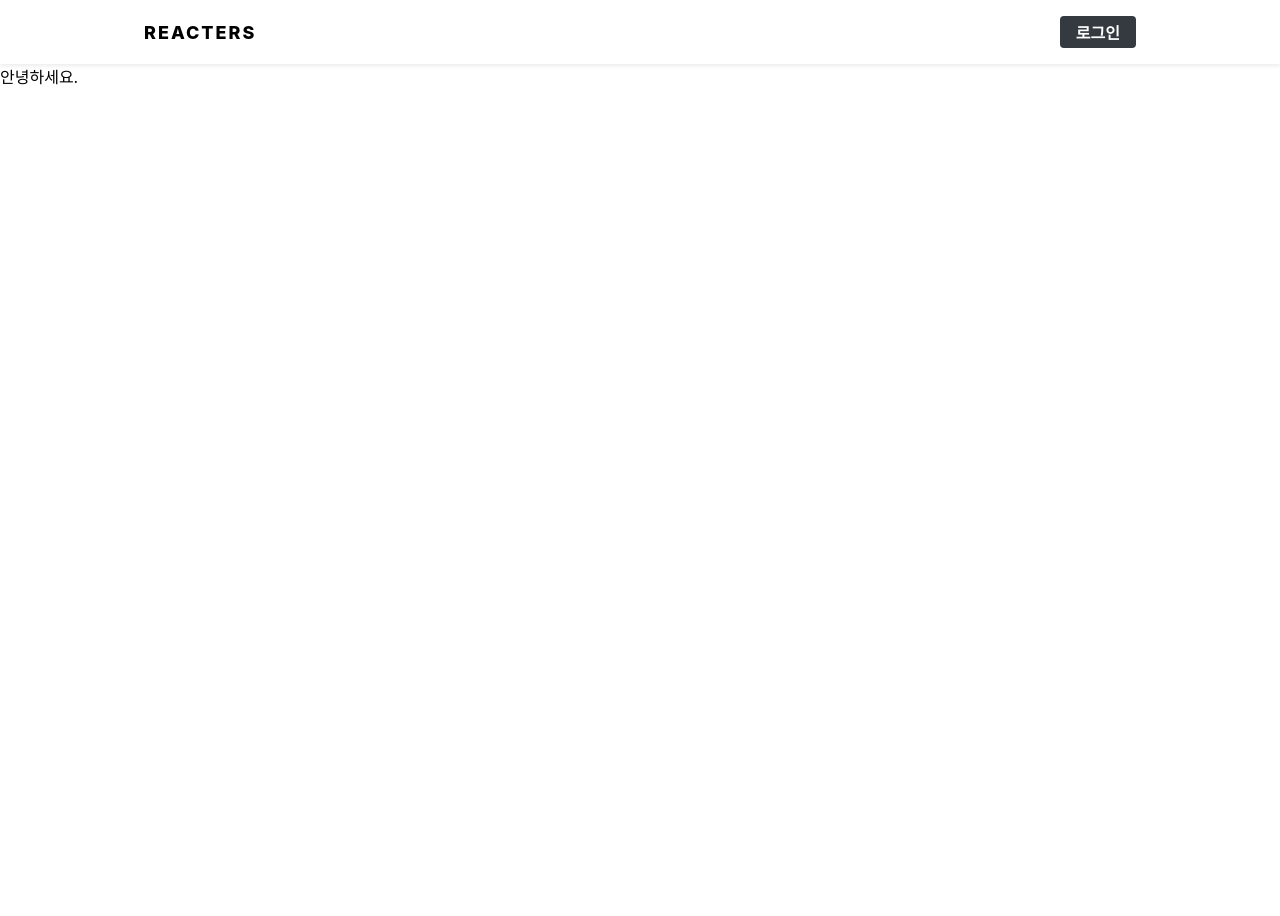
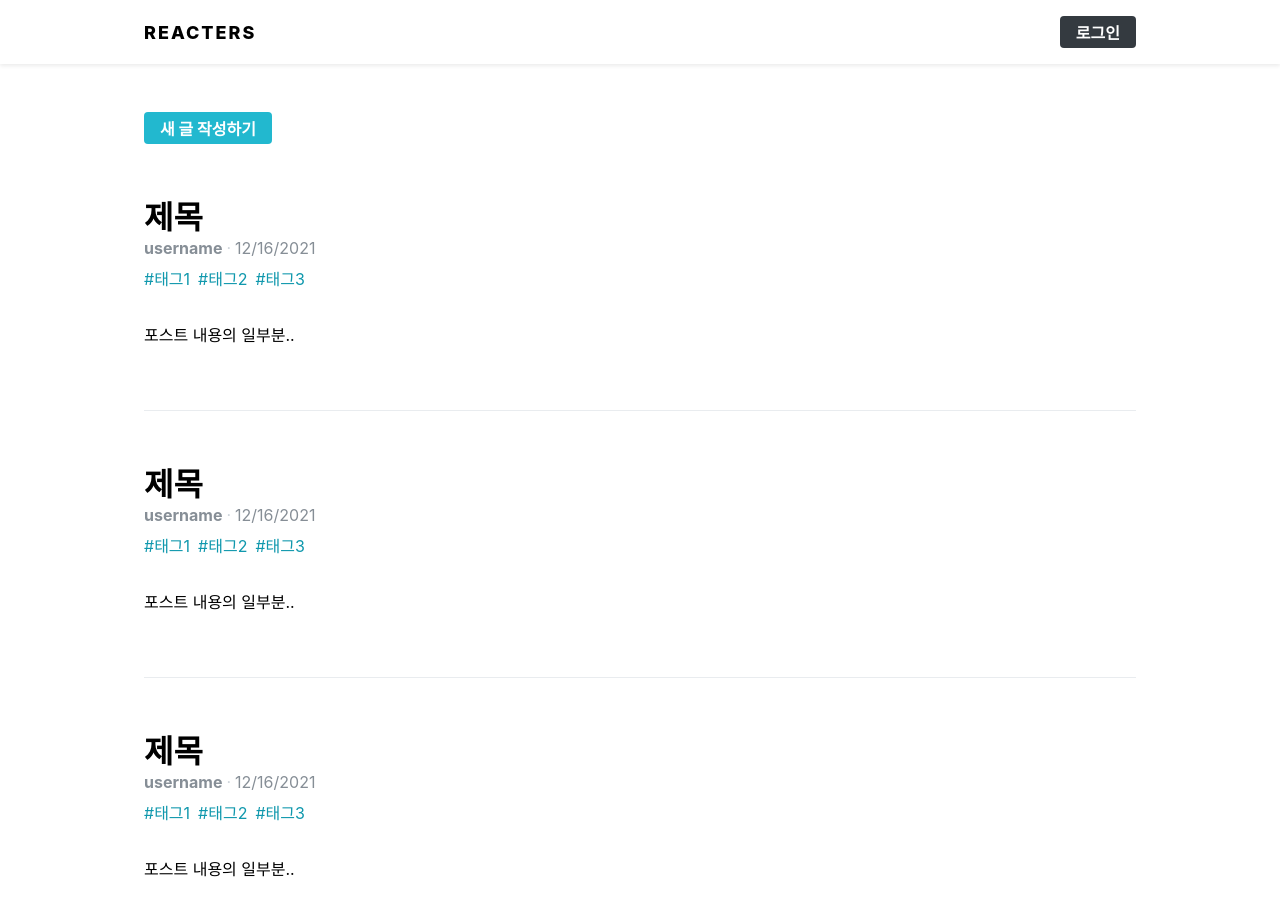
Before and after one commit to solbi0802/blog, a React (Create React App) app in the folder blog-frontend/: page / in a window 1280 px wide. Shown: the top 916 px of the page. Before the commit the page ends 800 px from the top, so only its background shows below. Built offline with nearby package versions, Linux system fonts and the light colour scheme.

Commit message:
포스트 목록 조회  UI

```diff
--- /dev/null
+++ b/blog-frontend/src/components/common/SubInfo.js
@@ -0,0 +1,34 @@
+import React from 'react';
+import styled, { css } from 'styled-components';
+import { Link } from 'react-router-dom';
+import palette from '../../lib/styles/palette';
+
+const SubInfoBlock = styled.div`
+  ${(props) =>
+    props.hasMaringTop &&
+    css`
+      margin-top: 1rem;
+    `}
+  color: ${palette.gray[6]};
+  span + span:before {
+    color: ${palette.gray[4]};
+    padding-left: 0.25rem;
+    padding-right: 0.25rem;
+    content: '\\B7';
+  }
+`;
+
+const SubInfo = ({ username, publishedDate, hasMaringTop }) => {
+  return (
+    <SubInfoBlock hasMaringTop={hasMaringTop}>
+      <span>
+        <b>
+          <Link to={`/@${username}`}>{username}</Link>
+        </b>
+      </span>
+      <span>{new Date(publishedDate).toLocaleDateString()}</span>
+    </SubInfoBlock>
+  );
+};
+
+export default SubInfo;
--- /dev/null
+++ b/blog-frontend/src/components/common/Tags.js
@@ -0,0 +1,31 @@
+import React from 'react';
+import styled from 'styled-components';
+import { Link } from 'react-router-dom';
+import palette from '../../lib/styles/palette';
+
+const TagsBlock = styled.div`
+  margin-top: 0.5rem;
+  .tag {
+    display: inline-block;
+    color: ${palette.cyan[7]};
+    text-decoration: none;
+    margin-right: 0.5rem;
+    &:hover {
+      color: ${palette.cyan[6]};
+    }
+  }
+`;
+
+const Tags = ({ tags }) => {
+  return (
+    <TagsBlock>
+      {tags.map((tag) => (
+        <Link className="tag" to={`/?tag=${tag}`} key={tag}>
+          #{tag}
+        </Link>
+      ))}
+    </TagsBlock>
+  );
+};
+
+export default Tags;
--- a/blog-frontend/src/components/post/PostViewer.js
+++ b/blog-frontend/src/components/post/PostViewer.js
@@ -2,6 +2,8 @@
 import styled from 'styled-components';
 import palette from '../../lib/styles/palette';
 import Responsive from '../common/Responsive';
+import SubInfo from '../common/SubInfo';
+import Tags from '../common/Tags';
 
 const PostViewerBlock = styled(Responsive)`
   margin-top: 4rem;
@@ -18,31 +20,6 @@
   }
 `;
 
-const SubInfo = styled.div`
-  margin-top: 1rem;
-  color: ${palette.gray[6]};
-
-  // span 사이에 가운뎃점 문자 표기
-  span + span:before {
-    color: ${palette.gray[5]};
-    padding-left: 0.25rem;
-    padding-right: 0.25rem;
-    content: '\\B7';
-  }
-`;
-
-const Tags = styled.div`
-  margin-top: 0.5rem;
-  .tag {
-    display: inline-block;
-    color: ${palette.cyan[7]};
-    text-decoration: none;
-    margin-right: 0.5rem;
-    &:hover {
-      color: ${palette.cyan[6]};
-    }
-  }
-`;
 const PostContent = styled.div`
   font-size: 1.3125rem;
   color: ${palette.gray[8]};
@@ -63,17 +40,12 @@
     <PostViewerBlock>
       <PostHead>
         <h1>{title}</h1>
-        <SubInfo>
-          <span>
-            <b>tester</b>
-          </span>
-          <span>{new Date(publishedDate).toLocaleDateString()}</span>
-        </SubInfo>
-        <Tags>
-          {tags.map((tag) => (
-            <div className="tag">#{tag}</div>
-          ))}
-        </Tags>
+        <SubInfo
+          username={user.username}
+          publishedDate={publishedDate}
+          hasMaringTop
+        />
+        <Tags tags={tags} />
       </PostHead>
       <PostContent dangerouslySetInnerHTML={{ __html: body }} />
     </PostViewerBlock>
--- /dev/null
+++ b/blog-frontend/src/components/posts/PostList.js
@@ -0,0 +1,70 @@
+import React from 'react';
+import styled from 'styled-components';
+import Responsive from '../common/Responsive';
+import Button from '../common/Button';
+import palette from '../../lib/styles/palette';
+import SubInfo from '../common/SubInfo';
+import Tags from '../common/Tags';
+
+const PostListBlock = styled(Responsive)`
+  margin-top: 3rem;
+`;
+
+const WritePostButtonWrapper = styled.div`
+  display: flex;
+  justify-conent: flex-end;
+  margin-bottom: 3rem;
+`;
+
+const PostItemBlock = styled.div`
+  padding-top: 3rem;
+  padding-bottom: 3rem;
+  &:first-child {
+    padding-top: 0;
+  }
+  & + & {
+    border-top: 1px solid ${palette.gray[2]};
+  }
+
+  h2 {
+    font-size: 2rem;
+    margin-bottom: 0;
+    margin-top: 0;
+    &:hover {
+      color: ${palette.gray[6]};
+    }
+  }
+  p {
+    margin-top: 2rem;
+  }
+`;
+
+const PostItem = () => {
+  return (
+    <PostItemBlock>
+      <h2>제목</h2>
+      <SubInfo username="username" publishedDate={new Date()} />
+      <Tags tags={['태그1', '태그2', '태그3']} />
+      <p>포스트 내용의 일부분..</p>
+    </PostItemBlock>
+  );
+};
+
+const PostList = () => {
+  return (
+    <PostListBlock>
+      <WritePostButtonWrapper>
+        <Button cyan to="/write">
+          새 글 작성하기
+        </Button>
+      </WritePostButtonWrapper>
+      <div>
+        <PostItem />
+        <PostItem />
+        <PostItem />
+      </div>
+    </PostListBlock>
+  );
+};
+
+export default PostList;
--- a/blog-frontend/src/pages/PostListPage.js
+++ b/blog-frontend/src/pages/PostListPage.js
@@ -1,11 +1,12 @@
 import React from 'react';
 import HeaderContainer from '../containers/common/HeaderContainer';
+import PostList from '../components/posts/PostList';
 
 const PostListPage = () => {
   return (
     <>
       <HeaderContainer />
-      <div>안녕하세요.</div>
+      <PostList />
     </>
   );
 };
```
